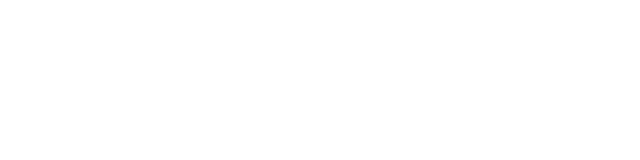
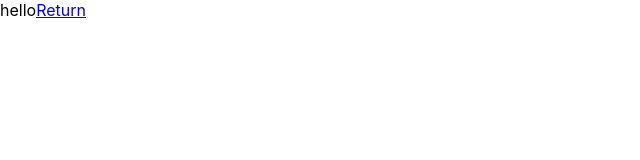
Before and after one commit to apbuckle/Vent-It, a React (Create React App) app in the folder client/: page /new in a window 1280 px wide. Shown: the top 160 px of the page, without its empty margins (0-640 px from the left). Built offline with nearby package versions, Linux system fonts and the light colour scheme.

Commit message:
working link to create new category

```diff
--- a/client/src/App.js
+++ b/client/src/App.js
@@ -1,6 +1,7 @@
 import React, { Component } from 'react'
 import { BrowserRouter as Router, Switch, Route } from 'react-router-dom'
 import Home from './components/Home'
+import New from './components/New'
 
 
 class App extends Component {
@@ -9,6 +10,7 @@ class App extends Component {
       <Router>
         <Switch>
           <Route exact path='/' component={Home}/>
+          <Route exact path='/new' component={New} />
         </Switch>
       </Router>
     )
--- a/client/src/components/Home.js
+++ b/client/src/components/Home.js
@@ -15,7 +15,7 @@ export default class Home extends Component {
           <li><Link to=''>Relationships</Link></li>
           <li><Link to=''>Misc</Link></li>
           <li><Link to=''>Life</Link></li>
-          <li><Link to=''>Make a new category</Link></li>
+          <li><Link to='/new'>Make a new category</Link></li>
 
 
 
--- /dev/null
+++ b/client/src/components/New.js
@@ -0,0 +1,14 @@
+import React, { Component } from 'react'
+import { Link } from 'react-router-dom'
+
+
+export default class New extends Component {
+  render() {
+    return (
+      <div>
+        hello
+        <Link to='/'>Return</Link>
+      </div>
+    )
+  }
+}
```
